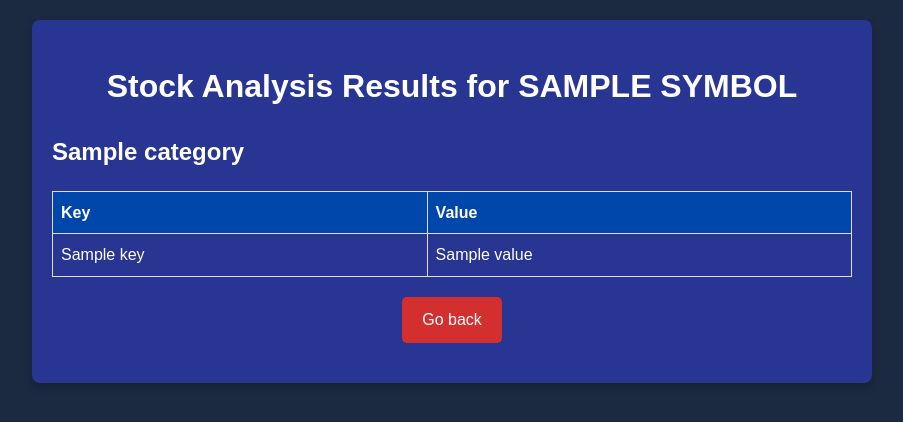
After one commit to ZioGuillo/finbiz_api_app, a Flask app: template app/templates/analysis_results.html in a window 1280 px wide. The commit adds this page. Shown: the top 422 px of the page, without its empty margins (188-1091 px from the left). Run offline with Flask 3, Linux system fonts and the light colour scheme; the template is opened without the code that fills it: most values are stand-ins (such as "Sample title", 1, 10 or a date in 2020).

Commit message:
Update stock analysis templates

```diff
--- /dev/null
+++ b/app/templates/analysis_results.html
@@ -0,0 +1,144 @@
+<!DOCTYPE html>
+<html>
+<head>
+    <title>Stock Analysis Results</title>
+    <meta name="viewport" content="width=device-width, initial-scale=1.0">
+    <style>
+        body {
+            font-family: 'Arial', sans-serif;
+            margin: 0;
+            padding: 0;
+            background-color: #1B2A41; /* Dark blue, reminiscent of Superman */
+            color: #FFFFFF; /* White text for contrast */
+            line-height: 1.6; /* Spacing between lines */
+        }
+        .container {
+            max-width: 800px; /* Adjusted for wider screens */
+            margin: 20px auto; /* Centering the container with margin */
+            background: #283593; /* A slightly lighter blue for the container */
+            padding: 20px;
+            border-radius: 8px;
+            box-shadow: 0 4px 8px rgba(0,0,0,0.2); /* Larger shadow for a "lifted" effect */
+        }
+        h1 {
+            text-align: center; /* Center-align the main heading */
+            margin-bottom: 1rem; /* Spacing below the heading */
+        }
+        .result-section {
+            background: #2E3B55; /* A different shade for each section */
+            border: 1px solid #3A497E; /* Subtle border for each block */
+            padding: 15px;
+            margin-bottom: 10px; /* Spacing between sections */
+            border-radius: 4px; /* Rounded corners for the blocks */
+        }
+        .result-section:last-child {
+            margin-bottom: 0;
+        }
+        .result-key {
+            color: #FFC107; /* A gold/yellow color for keys */
+            font-weight: bold;
+        }
+        .result-value {
+            color: #FFEB3B; /* A brighter yellow for values, ensuring readability */
+        }
+        a.button {
+            display: block; /* Make the button take its own line */
+            width: fit-content;
+            margin: 20px auto; /* Center the button */
+            text-align: center;
+            background-color: #D32F2F; /* Superman red for the button */
+            color: #FFFFFF;
+            padding: 10px 20px;
+            text-decoration: none;
+            border-radius: 5px;
+            transition: background-color 0.3s;
+        }
+        a.button:hover {
+            background-color: #B71C1C; /* Darker red on hover */
+        }
+
+        /* Responsive Design */
+        @media (max-width: 600px) {
+            .container {
+                width: auto; /* Full width on smaller screens */
+                margin: 10px; /* Less margin on smaller screens */
+                padding: 10px; /* Less padding on smaller screens */
+            }
+            h1 {
+                font-size: 24px; /* Smaller font size for the heading on small screens */
+            }
+        }
+            /* Your existing styles */
+            table {
+                width: 100%;
+                border-collapse: collapse;
+                margin-bottom: 20px;
+            }
+            th, td {
+                border: 1px solid #ddd;
+                padding: 8px;
+                text-align: left;
+            }
+            th {
+                background-color: #0047AB;
+                color: white;
+            }
+            tr:nth-child(even) {
+                background-color: hsl(0, 81%, 17%);
+            }
+            .container table tr:hover td {
+                background-color: transparent; /* Make cell background transparent on hover */
+            }
+            .sub-table {
+                border-collapse: collapse;
+            }
+            .sub-table td {
+                border: 1px solid #ddd;
+                padding: 8px;
+                text-align: left;
+            }
+    </style>
+</head>
+<body>
+    <div class="container">
+        <h1>Stock Analysis Results for {{ symbol|upper }}</h1>
+        {% if results %}
+            {% for category, data in results.items() %}
+                <h2>{{ category.replace('_', ' ')|capitalize }}</h2>
+                <table>
+                    <thead>
+                        <tr>
+                            <th>Key</th>
+                            <th>Value</th>
+                        </tr>
+                    </thead>
+                    <tbody>
+                        {% for key, value in data.items() %}
+                            <tr>
+                                <td>{{ key.replace('_', ' ')|capitalize }}</td>
+                                <td>
+                                    {% if value is mapping %}
+                                        <table class="sub-table">
+                                            {% for k, v in value.items() %}
+                                                <tr>
+                                                    <td>{{ k }}</td>
+                                                    <td>{{ v }}</td>
+                                                </tr>
+                                            {% endfor %}
+                                        </table>
+                                    {% else %}
+                                        {{ value }}
+                                    {% endif %}
+                                </td>
+                            </tr>
+                        {% endfor %}
+                    </tbody>
+                </table>
+            {% endfor %}
+        {% else %}
+            <p>No results found for the given symbol.</p>
+        {% endif %}
+        <a href="/" class="button">Go back</a>
+    </div>
+</body>
+</html>
```
Also changed, not shown: app/templates/index.html (+2 -13 lines).
